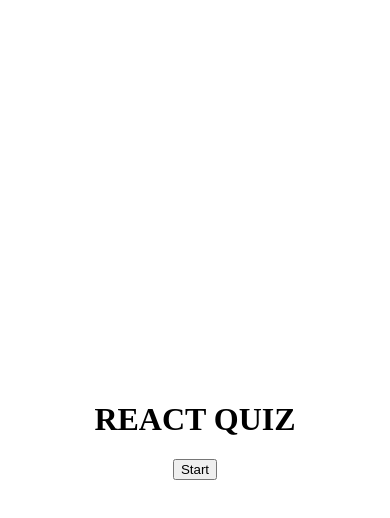
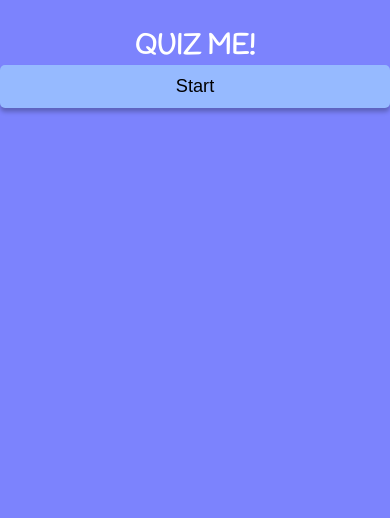
Before and after one commit to bilkn/quiz-me, a React (Create React App) app: page / in a window 390 px wide. Shown: the top 518 px of the page. Built offline with nearby package versions, Linux system fonts and the light colour scheme.

Commit message:
style: add media queries

```diff
--- a/public/index.html
+++ b/public/index.html
@@ -8,12 +8,16 @@
       name="description"
       content="Web site created using create-react-app"
     />
-    <link rel="preconnect" href="https://fonts.gstatic.com" />
+    <link rel="preconnect" href="https://fonts.googleapis.com" />
+    <link rel="preconnect" href="https://fonts.gstatic.com" crossorigin />
     <link
-      href="https://fonts.googleapis.com/css2?family=Catamaran:wght@700&display=swap"
+      href="https://fonts.googleapis.com/css2?family=Catamaran&display=swap"
       rel="stylesheet"
     />
-
+    <link
+      href="https://fonts.googleapis.com/css2?family=Handlee&display=swap&text=QUIZME!"
+      rel="stylesheet"
+    />
     <title>React App</title>
   </head>
   <body>
--- a/src/App.tsx
+++ b/src/App.tsx
@@ -1,8 +1,9 @@
 import React from "react";
 import useQuizLogic from "./hooks/useQuizLogic";
 import { QuestionCardContainer } from "./containers";
-import  "styled-components/macro";
+import "styled-components/macro";
 import Flex from "./components/flex";
+import { QuestionCard } from "./components";
 
 function App() {
   const {
@@ -19,20 +20,25 @@
   } = useQuizLogic();
 
   return (
-    <Flex direction="column" justify="center">
-      <h1>REACT QUIZ</h1>
+    <Flex direction="column" justify="center" css="min-height:100vh;">
+      <QuestionCard.Title>QUIZ ME!</QuestionCard.Title>
       {gameOver || userAnswers.length === TOTAL_QUESTIONS ? (
-        <button className="start" onClick={startTrivia}>
+        <QuestionCard.Button variant="secondary" className="start" onClick={startTrivia} css="width:150px; margin:auto;">
           Start
-        </button>
+        </QuestionCard.Button>
       ) : null}
-      {!gameOver ? <p className="score">Score: {score}</p> : null}
+      {!gameOver ? (
+        <Flex css="padding:0 1em; margin-top:1em;">
+          <QuestionCard.Display>
+            Question: {number + 1} / {TOTAL_QUESTIONS}
+          </QuestionCard.Display>
+          <QuestionCard.Display className="score" css="margin-left:auto;">Score: {score}</QuestionCard.Display>
+        </Flex>
+      ) : null}
       {loading && <p>Loading Questions ...</p>}
 
       {!loading && !gameOver && (
         <QuestionCardContainer
-          questionNumber={number + 1}
-          totalQuestions={TOTAL_QUESTIONS}
           question={questions[number].question}
           answers={questions[number].answers}
           userAnswer={userAnswers ? userAnswers[number] : undefined}
--- a/src/components/flex/styles/flex.ts
+++ b/src/components/flex/styles/flex.ts
@@ -14,6 +14,5 @@
   display: flex;
   flex-direction: ${({ direction }) => direction || "initial"};
   justify-content: ${({ justify }) => justify};
-  min-height: 100vh;
   width: ${({ width }) => width || "100%"};
 `;
--- a/src/components/qustion-card.tsx/styles/question-card.ts
+++ b/src/components/qustion-card.tsx/styles/question-card.ts
@@ -1,28 +1,69 @@
 import styled from "styled-components/macro";
+import { devices } from "../../../styles/devices";
+import { colors, fonts, shadows } from "../../../styles/variables";
 
+interface BTN_PROPS {
+  variant?: "secondary";
+}
 
 export const Container = styled.div`
   align-items: center;
+  background-color: ${colors.secondary};
+  border-radius: 7px;
+  box-shadow: ${shadows.common};
   display: flex;
   flex-direction: column;
+  margin-top: 1em;
+  max-width: 290px;
+  padding: 2em;
+
+  @media ${devices.tablet} {
     max-width: 550px;
-    padding: 2em;
-`
+  }
+`;
 
-export const Wrapper = styled.div``
+export const Wrapper = styled.div``;
 
-export const Title = styled.h1``
+export const Title = styled.h1`
+  color: white;
+  font-family: ${fonts.handlee};
+  margin-top: 1em;
+`;
 
-export const Text = styled.p``
+export const Text = styled.p`
+  font-size: 1.3rem;
+  text-align: center;
 
-export const Display= styled.p``
+  @media ${devices.tablet} {
+    font-size: 1.5rem;
+  }
+`;
+
+export const Display = styled.p`
+  color: white;
+`;
 
 export const Box = styled.div`
   display: grid;
+  margin-top: 2em;
   gap: 1em;
-    grid-template-columns: repeat(2,100px);
-`
+  grid-template-columns: repeat(1, 200px);
+  @media ${devices.tablet} {
+    grid-template-columns: repeat(2, 200px);
+  }
+`;
 
 export const Button = styled.button`
+  background-color: ${({ variant }:BTN_PROPS) =>
+    variant === "secondary" ? colors.secondary : colors.extra3};
+  border-radius: 5px;
+  box-shadow: ${shadows.common};
+  font-size: 1.3rem;
+  padding: 0.6em 1.5em;
+  text-align: center;
   width: 100%;
-`
+
+  @media ${devices.tablet} {
+    font-size: 1.5rem;
+  }
+`;
--- a/src/containers/question-card.tsx
+++ b/src/containers/question-card.tsx
@@ -7,8 +7,6 @@
   answers: string[];
   callback: (e: React.MouseEvent<HTMLButtonElement>) => void;
   userAnswer: AnswerObject | undefined;
-  questionNumber: number;
-  totalQuestions: number;
 };
 
 const QuestionCardContainer: React.FC<Props> = ({
@@ -16,13 +14,8 @@
   answers,
   callback,
   userAnswer,
-  questionNumber,
-  totalQuestions,
 }) => (
   <QuestionCard>
-    <QuestionCard.Display>
-      Question: {questionNumber} / {totalQuestions}
-    </QuestionCard.Display>
     <QuestionCard.Text dangerouslySetInnerHTML={{ __html: question }} />
     <QuestionCard.Box>
       {answers.map((answer) => (
--- a/src/index.tsx
+++ b/src/index.tsx
@@ -1,9 +1,11 @@
 import React from 'react';
 import ReactDOM from 'react-dom';
 import App from './App';
+import { GlobalStyles } from './styles/global-styles';
 
 ReactDOM.render(
   <React.StrictMode>
+    <GlobalStyles />
     <App />
   </React.StrictMode>,
   document.getElementById('root')
--- /dev/null
+++ b/src/styles/devices.ts
@@ -0,0 +1,4 @@
+export const devices = {
+  mobile: "(min-width: 30em)",
+  tablet: "(min-width: 48em)",
+};
--- /dev/null
+++ b/src/styles/global-styles.ts
@@ -0,0 +1,42 @@
+import { createGlobalStyle } from "styled-components";
+import { devices } from "./devices";
+import { colors, fonts } from "./variables";
+
+export const GlobalStyles = createGlobalStyle`
+*, *::before, *::after {
+    box-sizing: border-box;
+    margin:0;
+    padding: 0;
+}
+html,
+body {
+        background: ${colors.primary};
+        color: #333;
+        font-family: ${fonts.catamaran};
+        font-size: 14px;
+        -moz-osx-font-smoothing: grayscale;
+        -webkit-font-smoothing: antialiased;
+        -webkit-overflow-scrolling: touch;
+
+        @media ${devices.tablet} {
+        font-size: 16px;
+        }
+    }
+
+    button {
+        border: none;
+        cursor: pointer;
+    }
+    a {
+        text-decoration: none;
+    }
+    p {
+        line-height: 1.4em;
+    }
+
+    [type="search"]::-webkit-search-cancel-button,
+    [type="search"]::-webkit-search-decoration {
+        -webkit-appearance: none;
+        appearance: none;
+}
+`;
--- /dev/null
+++ b/src/styles/variables.ts
@@ -0,0 +1,16 @@
+export const colors = {
+  primary: "#7C83FD",
+  secondary: "#96BAFF",
+  extra1: "#7DEDFF",
+  extra2: "#88FFF7",
+  extra3: "#efefef"
+};
+
+export const shadows = {
+  common: "0 4px 4px 0 #00000040",
+};
+
+export const fonts = {
+  catamaran: "'Catamaran', sans-serif",
+  handlee: "'Handlee', cursive",
+};
```
Lines whose indentation alone changed are shown as unchanged.
